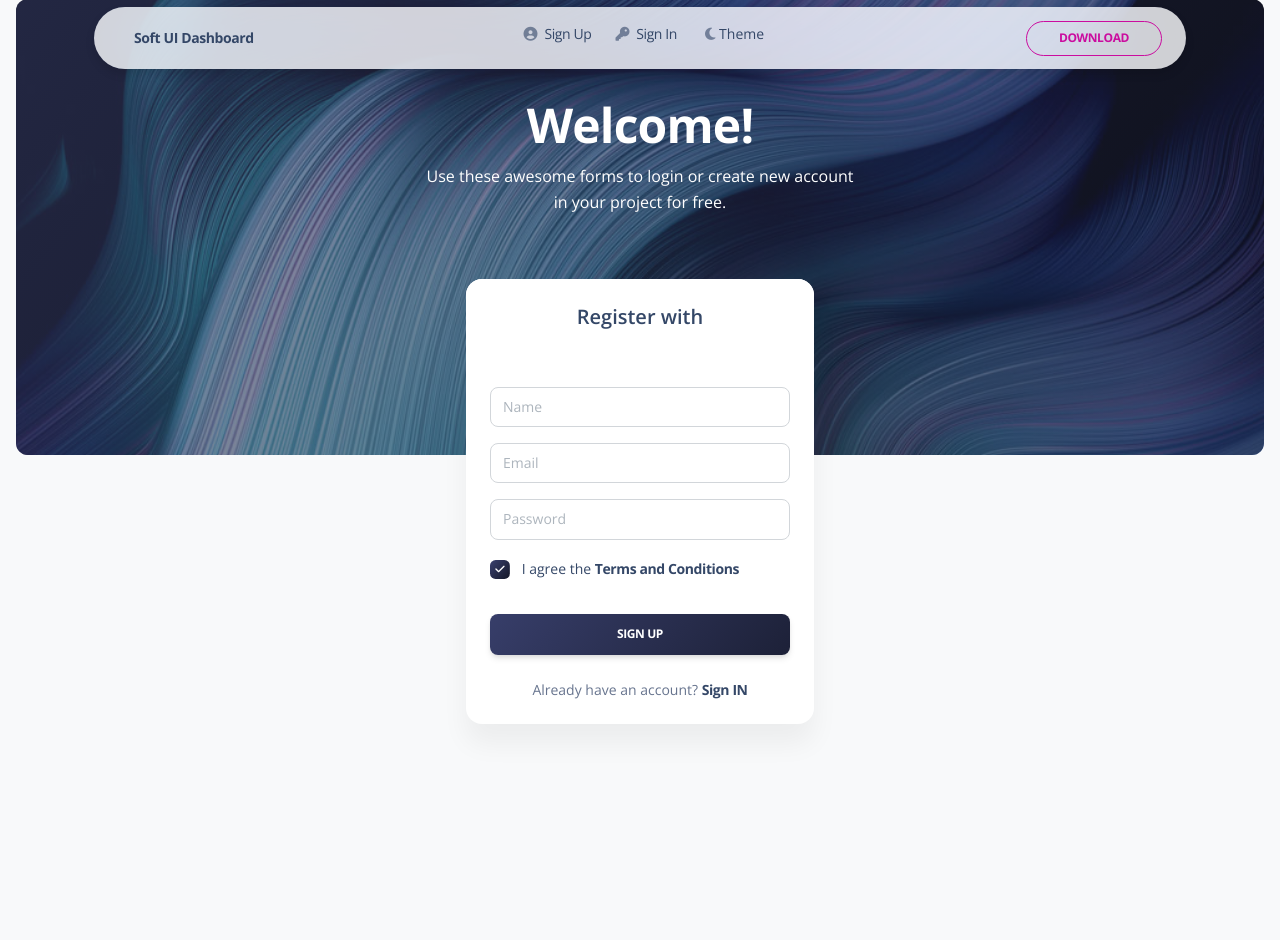
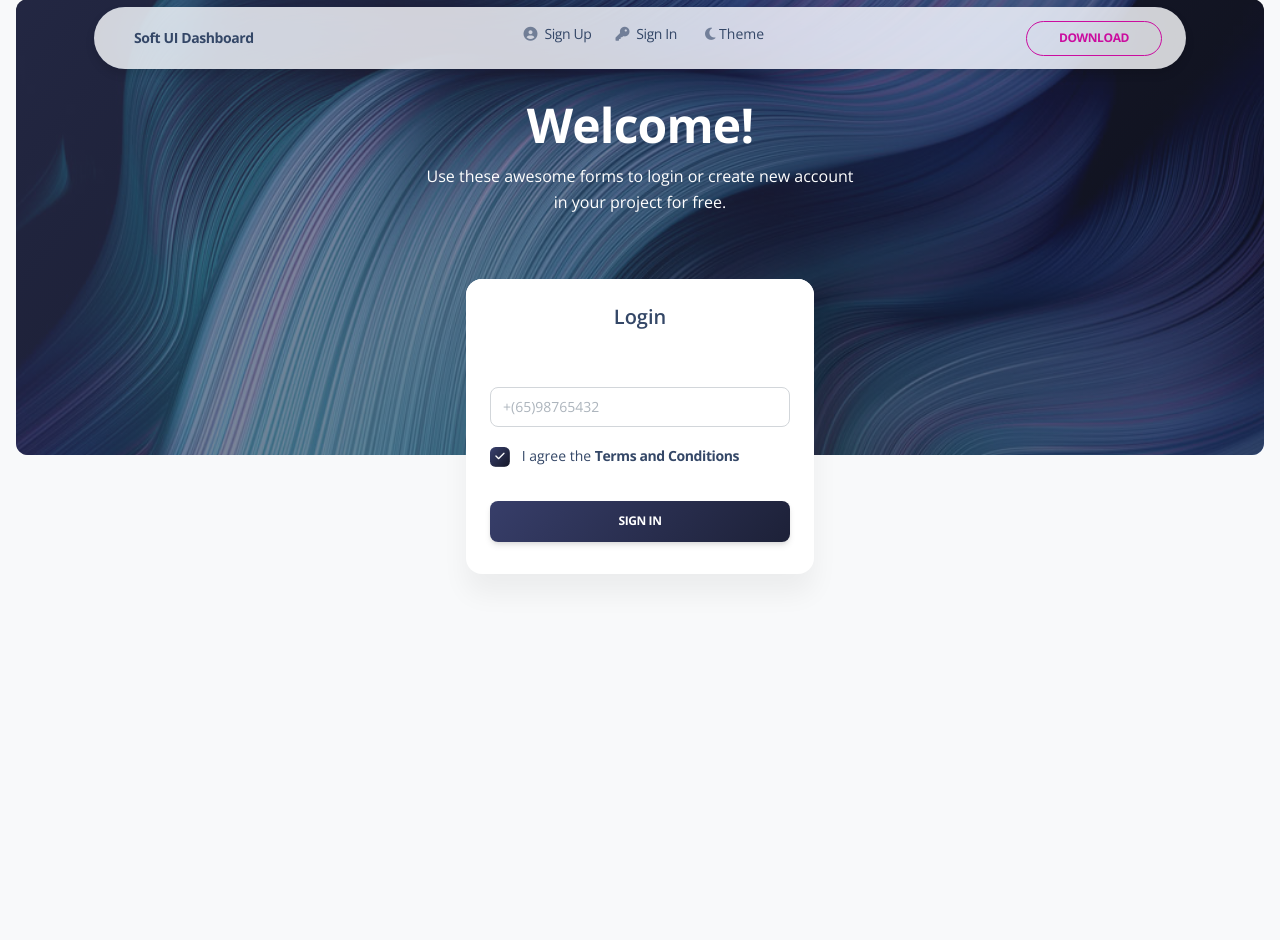
Before and after one commit to GeeksHacking/hackomania2024-Pot-Of-Gold-PotOfGold, a Flask app: page /user in a window 1280 px wide. Shown: the part 17-957 px from the top of the page. Run offline with Flask 3, Linux system fonts and the light colour scheme; parts of the project's set-up code (start-up, migrations or seed data) failed here and were passed over; some libraries are stand-ins or nearby versions.

Commit message:
Update user.html
Register to login

```diff
--- a/apps/templates/custom/user.html
+++ b/apps/templates/custom/user.html
@@ -36,7 +36,7 @@
           <div class="col-xl-4 col-lg-5 col-md-7 mx-auto">
             <div class="card z-index-0">
               <div class="card-header text-center pt-4">
-                <h5>Register with</h5>
+                <h5>Login</h5>
               </div>
               <div class="row px-xl-5 px-sm-4 px-3">
                 <!-- <div class="col-3 ms-auto px-1">
@@ -85,14 +85,14 @@
               <div class="card-body">
                 <form role="form text-left">
                   <div class="mb-3">
-                    <input type="text" class="form-control" placeholder="Name" aria-label="Name" aria-describedby="email-addon">
+                    <input type="text" class="form-control" placeholder="+(65)98765432" aria-label="Name" aria-describedby="email-addon">
                   </div>
-                  <div class="mb-3">
+                  <!-- <div class="mb-3">
                     <input type="email" class="form-control" placeholder="Email" aria-label="Email" aria-describedby="email-addon">
                   </div>
                   <div class="mb-3">
                     <input type="password" class="form-control" placeholder="Password" aria-label="Password" aria-describedby="password-addon">
-                  </div>
+                  </div> -->
                   <div class="form-check form-check-info text-left">
                     <input class="form-check-input" type="checkbox" value="" id="flexCheckDefault" checked>
                     <label class="form-check-label" for="flexCheckDefault">
@@ -100,11 +100,11 @@
                     </label>
                   </div>
                   <div class="text-center">
-                    <button type="button" class="btn bg-gradient-dark w-100 my-4 mb-2">Sign up</button>
+                    <button type="button" class="btn bg-gradient-dark w-100 my-4 mb-2">Sign in</button>
                   </div>
-                  <p class="text-sm mt-3 mb-0 text-center">
+                  <!-- <p class="text-sm mt-3 mb-0 text-center">
                       Already have an account? <a href="/sign-in.html" class="text-dark font-weight-bolder">Sign IN</a>
-                  </p>
+                  </p> -->
                 </form>
               </div>
             </div>
```
